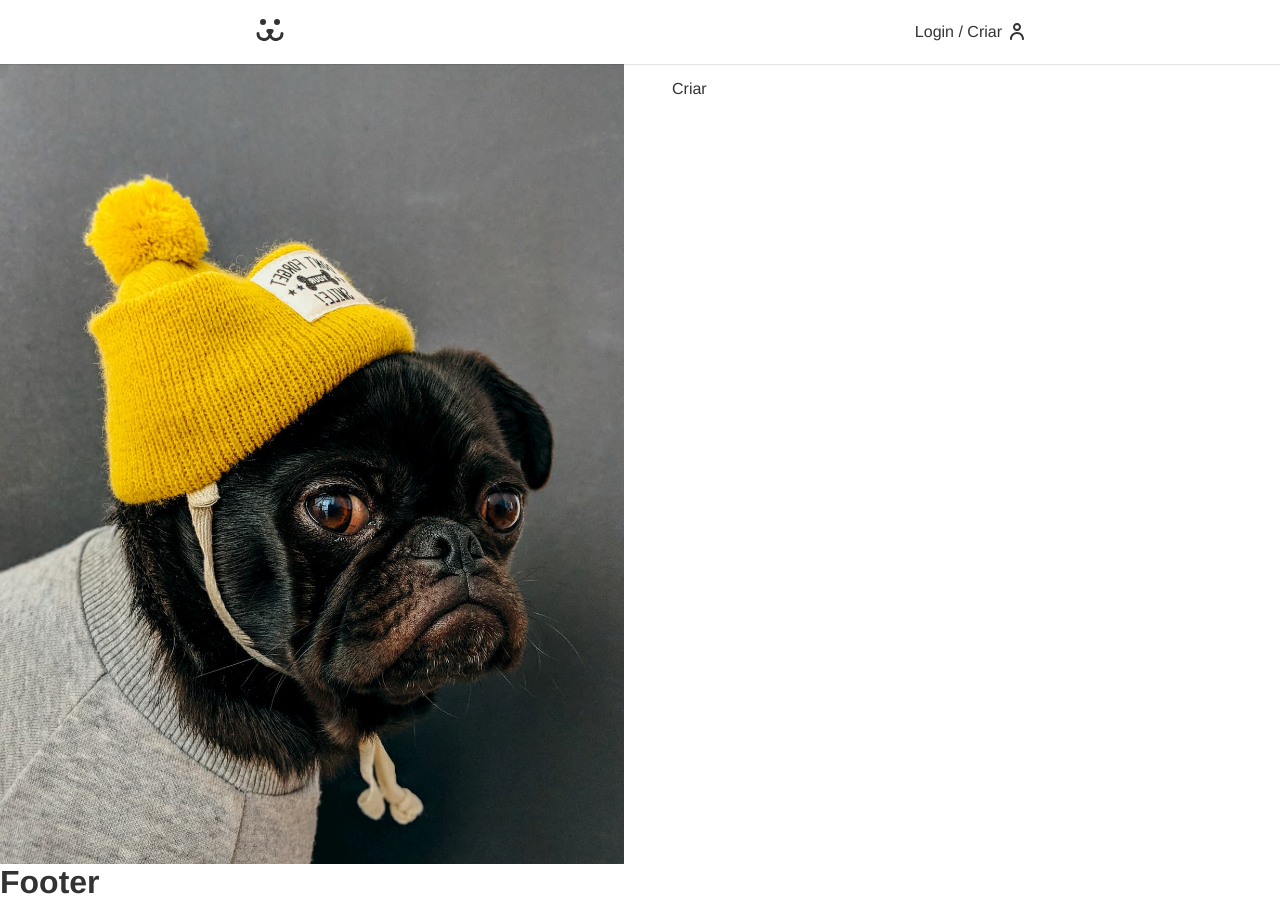
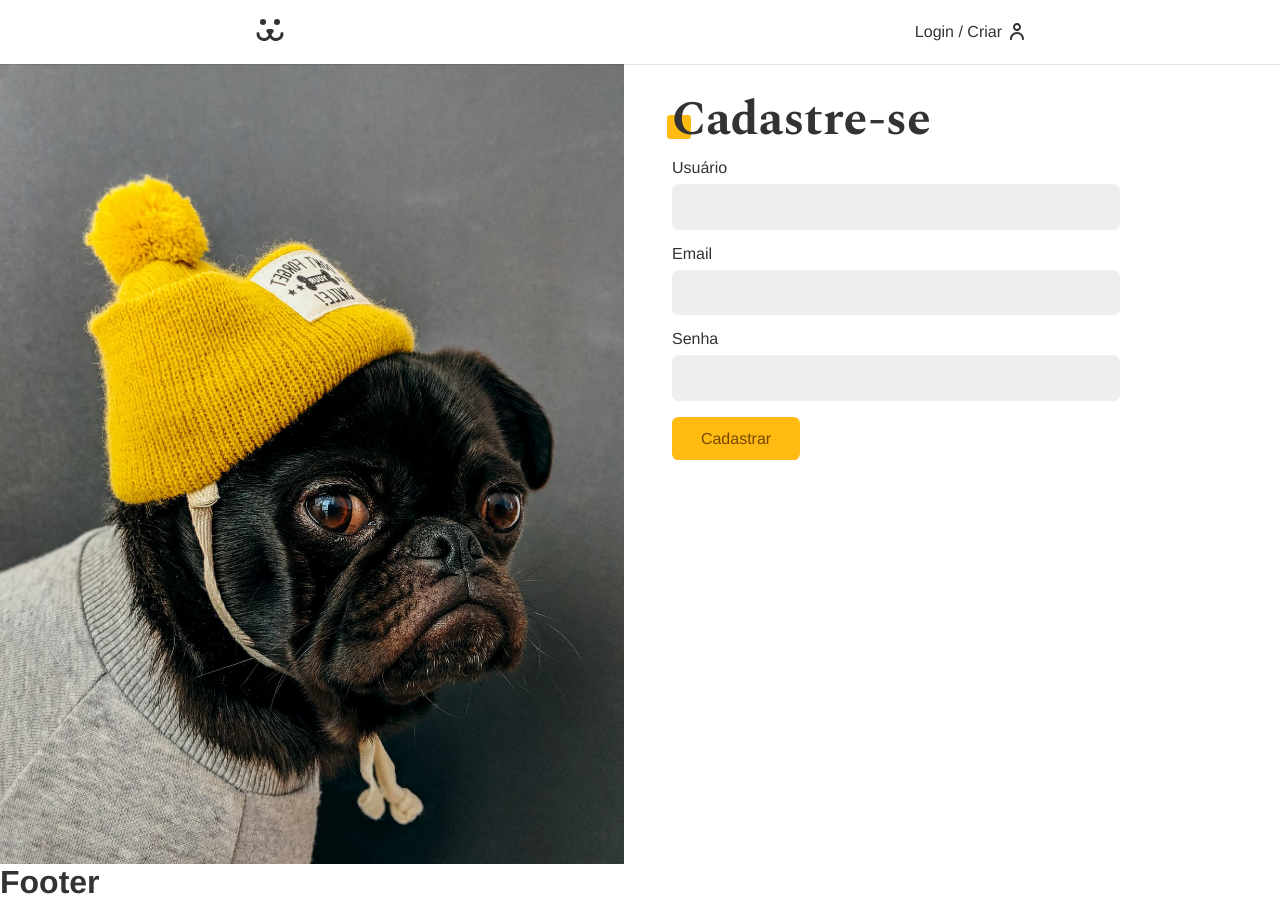
Before and after one commit to kabitschke/dogs, a React (Vite) app: page /login/criar in a window 1280 px wide. Built offline with nearby package versions, Linux system fonts and the light colour scheme.

Commit message:
criar login

```diff
--- a/src/Components/Login/LoginCreate.jsx
+++ b/src/Components/Login/LoginCreate.jsx
@@ -1,13 +1,49 @@
 import React from 'react';
+import Input from '../Forms/Input';
+import Button from '../Forms/Button';
+import useForm from '../../Hooks/useForm';
+import { USER_POST } from '../../api';
+import { UserContext } from '../../UserContext';
+import useFetch from '../../Hooks/useFetch';
+import Error from '../Helper/Error';
 
 
 
 const LoginCreate = () => {
+    const username = useForm();
+    const email = useForm('email');
+    const password = useForm();
+
+    const { userLogin } = React.useContext(UserContext);
+    const { loading, error, request } = useFetch();
+
+    const handleSubmit = async (event) => {
+        event.preventDefault();
+
+        const { url, options } = USER_POST({
+            username: username.value,
+            email: email.value,
+            password: password.value,
+        });
+        const { response } = await request(url, options);
+        if (response.ok) userLogin(username.value, password.value);
+        console.log(response);
+    }
+
+    console.log('err: ', error);
     return (
-        <div >
-            Criar
-
-        </div>
+        <section className='animeLeft' >
+            <h1 className='title'>Cadastre-se</h1>
+            <form onSubmit={handleSubmit}>
+                <Input label='Usuário' type='text' name='username' {...username} />
+                <Input label='Email' type='email' name='email' {...email} />
+                <Input label='Senha' type='password' name='password' {...password} />
+                {loading ? (<Button disabled>Cadastrando...</Button>
+                ) : (<Button>Cadastrar</Button>
+                )}
+                <Error error={error} />
+            </form>
+        </section>
     );
 }
 
--- /dev/null
+++ b/src/Hooks/useFetch.jsx
@@ -0,0 +1,39 @@
+import React from 'react';
+
+const useFetch = () => {
+    const [data, setData] = React.useState(null);
+    const [error, setError] = React.useState(null);
+    const [loading, setLoading] = React.useState(false);
+
+
+    const request = React.useCallback(async (url, options) => {
+        let response;
+        let json;
+        try {
+            setError(null);
+            setLoading(true);
+            response = await fetch(url, options);
+            json = await response.json();
+            if (!response.ok) {
+                throw new Error(json.message || `Erro ${response.status}`);
+            }
+        } catch (err) {
+            json = null;
+            setError(err.message);
+
+
+        } finally {
+            setData(json);
+            setLoading(false);
+            return { response, json };
+        }
+    }, []);
+    return {
+        data,
+        loading,
+        error,
+        request
+    };
+}
+
+export default useFetch;
--- a/src/api.jsx
+++ b/src/api.jsx
@@ -36,3 +36,17 @@
     },
   };
 }
+
+
+export function USER_POST(body) {
+  return {
+    url: API_URL + '/api/user',
+    options: {
+      method: 'POST',
+      headers: {
+        'Content-Type': 'application/json',
+      },
+      body: JSON.stringify(body),
+    },
+  };
+}
```
